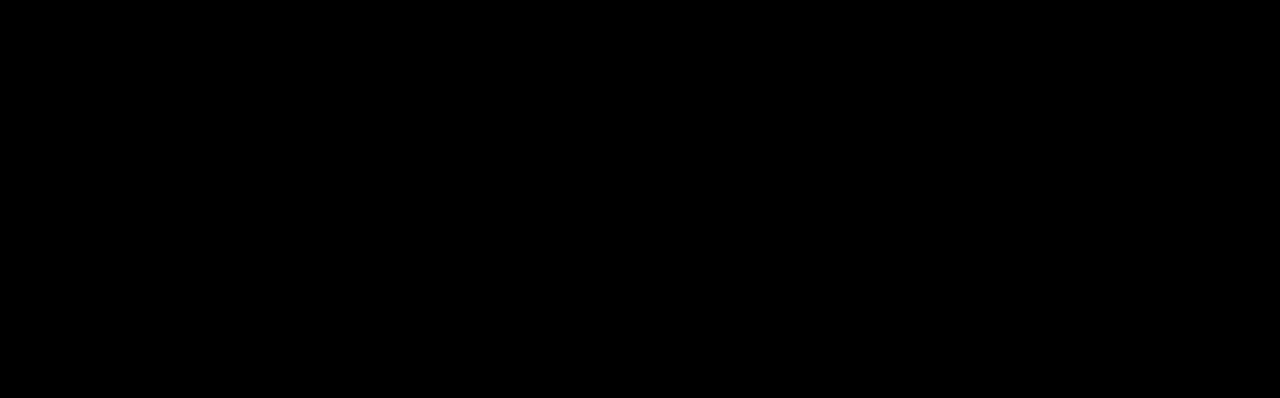
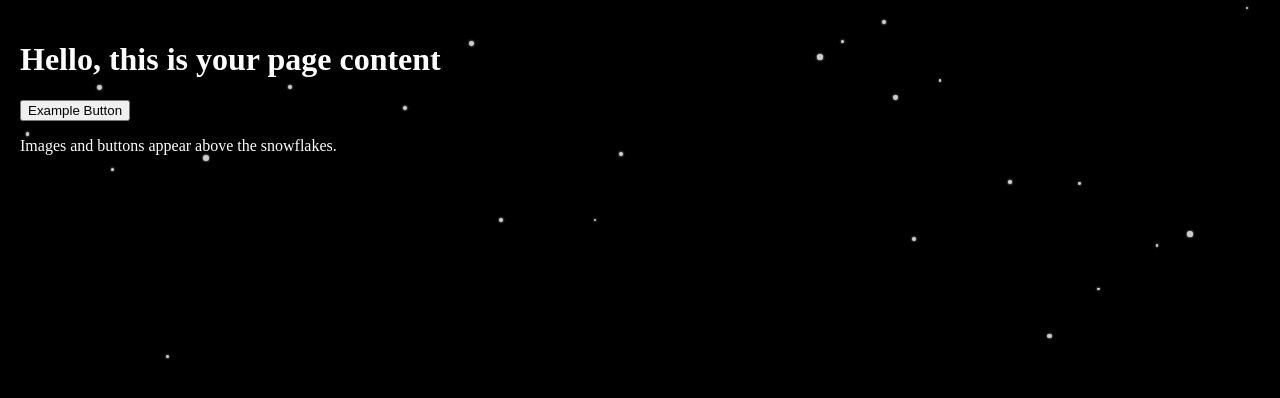
Before and after one commit to KZayOsama/Hope.github.io, a plain HTML site: page index.html in a window 1280 px wide. Drawn offline with Linux system fonts and the light colour scheme.

Commit message:
index.html

```diff
--- a/index.html
+++ b/index.html
@@ -3,16 +3,84 @@
 <head>
 <meta charset="UTF-8" />
 <meta name="viewport" content="width=device-width, initial-scale=1" />
-  <title>Blank Black Page</title>
+<title>Snowflake Dots Background</title>
 <style>
-    /* Make the whole page black with no margin */
-    body, html {
+  html, body {
     margin: 0;
     height: 100%;
-      background-color: #000000;
+    background-color: #000;
+    position: relative;
+    overflow-x: hidden;
+  }
+  #content {
+    position: relative;
+    z-index: 10;
+    color: white;
+    padding: 20px;
+  }
+  #snow-container {
+    pointer-events: none;
+    position: fixed;
+    top: 0; left: 0;
+    width: 100vw;
+    height: 100vh;
+    z-index: 1;
+    overflow: hidden;
+  }
+  .snow-dot {
+    position: absolute;
+    background: white;
+    border-radius: 50%;
+    opacity: 0.8;
+    filter: drop-shadow(0 0 1px white);
+    pointer-events: none;
   }
 </style>
 </head>
 <body>
+<div id="snow-container"></div>
+<div id="content">
+  <h1>Hello, this is your page content</h1>
+  <button>Example Button</button>
+  <p>Images and buttons appear above the snowflakes.</p>
+</div>
+<script>
+  const snowContainer = document.getElementById('snow-container');
+  const snowflakeCount = 50;
+  function random(min, max) {
+    return Math.random() * (max - min) + min;
+  }
+  for (let i = 0; i < snowflakeCount; i++) {
+    const dot = document.createElement('div');
+    dot.classList.add('snow-dot');
+    const size = random(2, 6);
+    dot.style.width = size + 'px';
+    dot.style.height = size + 'px';
+    dot.style.left = random(0, window.innerWidth) + 'px';
+    dot.style.top = random(-window.innerHeight, 0) + 'px';
+    dot.speed = random(0.5, 1.5);
+    snowContainer.appendChild(dot);
+  }
+  function animateSnow() {
+    const dots = document.querySelectorAll('.snow-dot');
+    dots.forEach(dot => {
+      let top = parseFloat(dot.style.top);
+      top += dot.speed;
+      if (top > window.innerHeight) {
+        top = -10;
+        dot.style.left = random(0, window.innerWidth) + 'px';
+      }
+      dot.style.top = top + 'px';
+    });
+    requestAnimationFrame(animateSnow);
+  }
+  animateSnow();
+  window.addEventListener('resize', () => {
+    const dots = document.querySelectorAll('.snow-dot');
+    dots.forEach(dot => {
+      dot.style.left = random(0, window.innerWidth) + 'px';
+    });
+  });
+</script>
 </body>
 </html>
```
Lines whose indentation alone changed are shown as unchanged.
